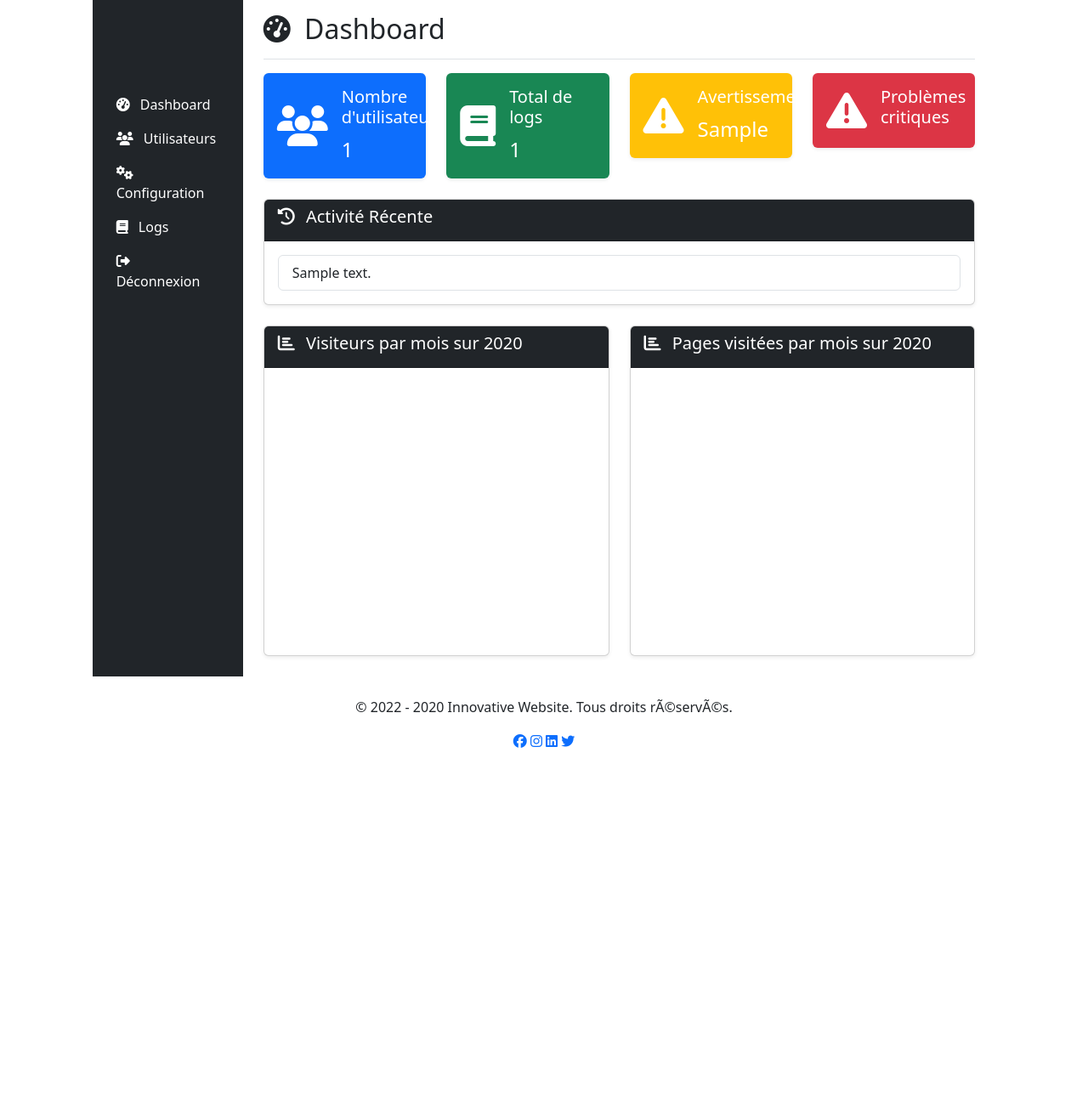
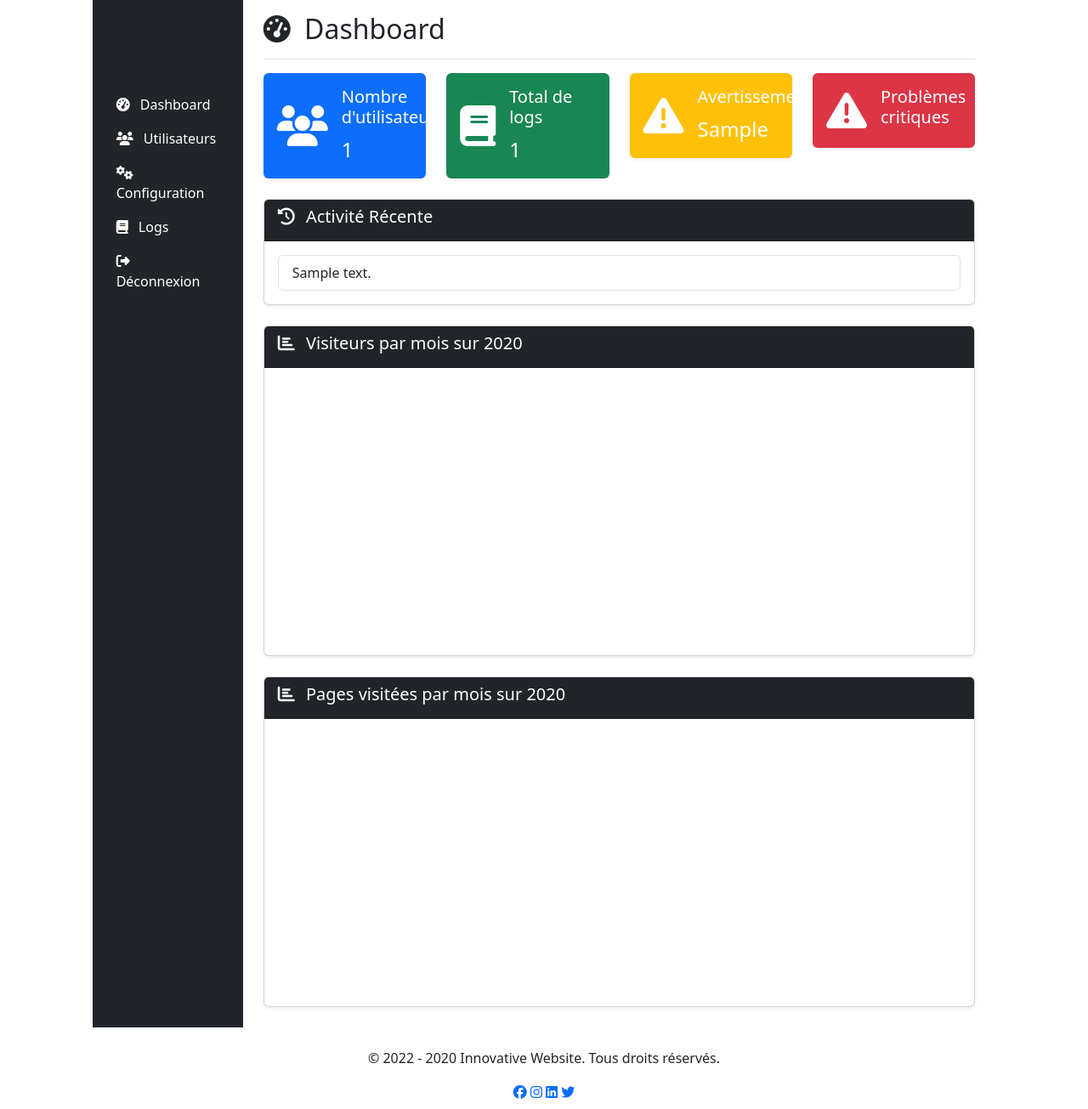
Before and after one commit to AlceneCorp/MyMVC, a PHP site: template app/Views/admin/dashboard.twig in a window 1280 px wide. Shown: the part 107-1412 px from the top of the page at 85% size. Before the commit the page ends 987 px from the top, so only its background shows below. Run offline with PHP 8.4, Linux system fonts and the light colour scheme; the template is opened without the code that fills it: most values are stand-ins (such as "Sample title", 1, 10 or a date in 2020); a map, chart or similar area stays blank; some libraries are stand-ins or nearby versions.

Commit message:
2025-01-08 20h28

```diff
--- a/app/Views/admin/dashboard.twig
+++ b/app/Views/admin/dashboard.twig
@@ -91,7 +91,7 @@
             <!-- Section pour les graphiques -->
             <div class="row">
                 <!-- Premier graphique - Nombre de visiteurs par mois -->
-                <div class="col-md-6">
+                <div class="col-md-12">
                     <div class="card shadow-sm mb-4">
                         <div class="card-header bg-dark text-white">
                             <h5><i class="fas fa-chart-bar me-2"></i> Visiteurs par mois sur {{ date | date('Y') }} </h5>
@@ -103,7 +103,7 @@
                 </div>
 
                 <!-- Deuxième graphique - Pages visitées par mois -->
-                <div class="col-md-6">
+                <div class="col-md-12">
                     <div class="card shadow-sm mb-4">
                         <div class="card-header bg-dark text-white">
                             <h5><i class="fas fa-chart-bar me-2"></i> Pages visitées par mois sur {{ date | date('Y') }}</h5>
@@ -129,22 +129,41 @@ $(document).ready(function()
 {
     // Récupérer les données PHP via AJAX
     $.ajax({
-        url: '{{base_url}}/admin/ajax/dashboard',  // Remplacer par le chemin de votre script PHP
+        url: '{{base_url}}/admin/ajax/dashboard',
         type: 'GET',
         success: function(response) {
             var data = JSON.parse(response);
 
             // Premier graphique - Nombre de visiteurs par mois
             var ctx1 = document.getElementById('visitorChart').getContext('2d');
-            new Chart(ctx1, {
+
+            // Fonction pour déterminer la couleur en fonction du nombre de visiteurs
+            function getBarColor(visitorCount)
+            {
+                if (visitorCount <= 100)
+                {
+                    return '#28a745'; // Vert pour 1 à 100
+                }
+                else if (visitorCount <= 500)
+                {
+                    return '#4e73df'; // Bleu pour 101 à 500
+                }
+                else
+                {
+                    return '#e74a3b'; // Rouge pour plus de 500
+                }
+            }
+
+            new Chart(ctx1,
+            {
                 type: 'bar',
                 data: {
                     labels: data.visitor_graph.months,
                     datasets: [{
                         label: 'Visiteurs',
                         data: data.visitor_graph.visitor_counts,
-                        backgroundColor: '#4e73df',
-                        borderColor: '#4e73df',
+                        backgroundColor: data.visitor_graph.visitor_counts.map(getBarColor), // Appliquer la couleur dynamique
+                        borderColor: data.visitor_graph.visitor_counts.map(getBarColor), // Appliquer la couleur dynamique aux bordures aussi
                         borderWidth: 1
                     }]
                 },
@@ -171,11 +190,20 @@ $(document).ready(function()
                     return monthData[page] || 0; // Si aucune visite pour la page dans ce mois, mettre 0
                 });
 
+                // Calculer une teinte de base et générer des couleurs analogues
+                const baseHue = (index * 360 / data.page_visits_graph.page_names.length) % 360; // Répartir les teintes
+                const hueOffset = (index % 5) * 20 - 40; // Variation autour de la teinte de base (dans une plage de -40 à 40)
+                const hue = (baseHue + hueOffset + 360) % 360; // Calcul de la teinte harmonieuse
+
+                // Appliquer une saturation et luminosité constantes pour une palette harmonieuse
+                const backgroundColor = `hsla(${hue}, 80%, 50%, 1)`; // Couleur semi-transparente
+                const borderColor = `hsla(${hue}, 100%, 100%, 1)`; // Couleur pleine
+
                 return {
                     label: page,
                     data: visits,
-                    backgroundColor: `rgba(${(index + 1) * 50}, ${200 - (index + 1) * 30}, 150, 0.7)`,
-                    borderColor: `rgba(${(index + 1) * 50}, ${200 - (index + 1) * 30}, 150, 1)`,
+                    backgroundColor: backgroundColor,
+                    borderColor: borderColor,
                     borderWidth: 1
                 };
             });
--- a/app/Views/base.twig
+++ b/app/Views/base.twig
@@ -90,7 +90,7 @@
     <!-- Footer Section -->
     <footer class="py-2">
         <div class="container text-center">
-            <p>&copy; 2022 - {{ date | date('Y') }} Innovative Website. Tous droits rÃ©servÃ©s.</p>
+            <p>&copy; 2022 - {{ date | date('Y') }} Innovative Website. Tous droits réservés.</p>
             <div class="social-buttons">
                 <a href="#"><i class="fab fa-facebook"></i></a>
                 <a href="#"><i class="fab fa-instagram"></i></a>
```
